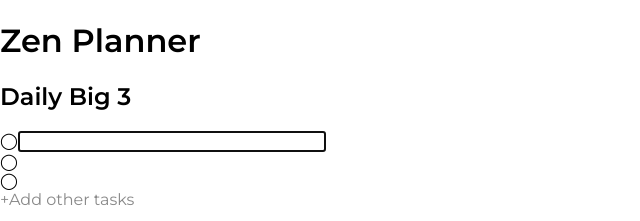
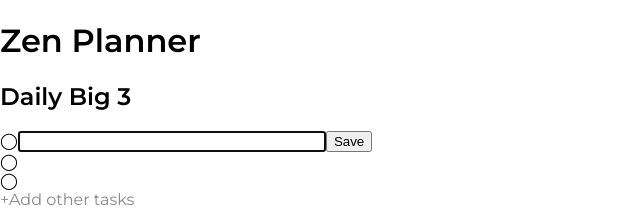
Before and after one commit to derekmiranda/zen-planner, a React (Create React App) app in the folder client/: page / in a window 1280 px wide. Both pictures are taken after a click on the element "Add a big task to finish today". Shown: the top 221 px of the page, without its empty margins (0-640 px from the left). Built offline with nearby package versions, Linux system fonts and the light colour scheme; no server answers; what miragejs would draw is missing.

Commit message:
Adds onCancel callback
- when user types but doesn't clicks away to cancel saving new task

```diff
--- a/client/src/components/tasks/TaskSkeleton.tsx
+++ b/client/src/components/tasks/TaskSkeleton.tsx
@@ -44,14 +44,16 @@
   );
 }
 
-function DescriptionInput({
+export function DescriptionInput({
   description,
   onChange,
   onComplete,
+  onCancel,
 }: {
   description: string;
   onChange: (text: string) => void;
   onComplete: () => void;
+  onCancel: () => void;
 }) {
   const handleChange = (event: ChangeEvent<HTMLInputElement>) => {
     onChange(event.target.value);
@@ -62,14 +64,19 @@
     }
   };
   return (
+    <div className="task__input-container">
       <input
         autoFocus
         className="task__description-input"
         value={description}
         onChange={handleChange}
-      onBlur={onComplete}
+        onBlur={onCancel}
         onKeyDown={handleSubmit}
       />
+      <button className="task__description-save" onClick={onComplete}>
+        Save
+      </button>
+    </div>
   );
 }
 
@@ -90,7 +97,8 @@
   const [localDescription, updateLocalDescription] = useState(description);
 
   const startEditing = () => updateEditingDescription(true);
-  const stopEditing = () => {
+  const stopEditing = () => updateEditingDescription(false);
+  const onSubmitBigTask = () => {
     updateEditingDescription(false);
     onUpdateDescription(localDescription);
   };
@@ -108,7 +116,8 @@
         <DescriptionInput
           description={localDescription}
           onChange={updateLocalDescription}
-          onComplete={stopEditing}
+          onComplete={onSubmitBigTask}
+          onCancel={stopEditing}
         />
       ) : (
         <Description
```
Lines whose indentation alone changed are shown as unchanged.
